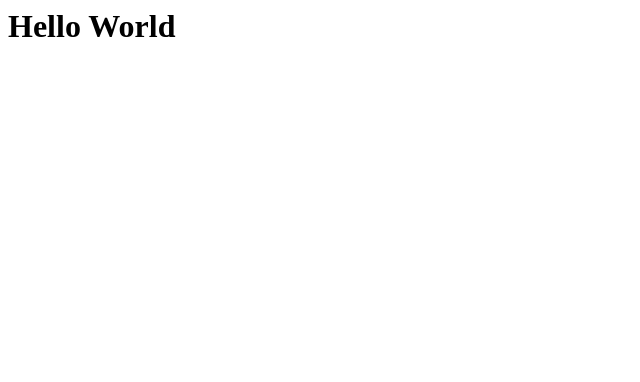
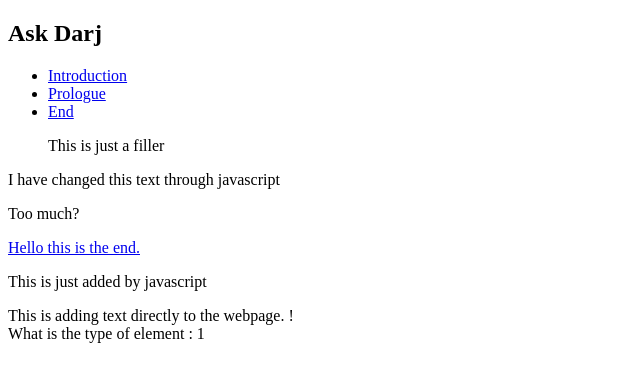
Before and after one commit to asyz21/Ask-Darj-v1.0, a plain HTML site: page index.html in a window 1280 px wide. Shown: the whole page, without its empty margins (0-640 px from the left). Drawn offline with Linux system fonts and the light colour scheme.

Commit message:
big changes

```diff
--- /dev/null
+++ b/css/stylesheet.css
@@ -0,0 +1,5 @@
+.menu {
+    width: 100%;
+    border: 1px;
+    border-radius: 5%;
+}
--- a/index.html
+++ b/index.html
@@ -1,9 +1,50 @@
+<!DOCTYPE HTML>
+<!DOCTYPE HTML>
 <html>
+
 <head>
-<title>
-Ask Darj</title>
+    <meta charset="utf-8">
+    <title>Ask Darj</title>
+    <link rel="stylesheet" type="text/css" href="css/stylesheet.css">
+
 </head>
+
 <body>
-<h1>Hello World</h1>
+    <header>
+        <h2>Ask Darj</h1>
+    </header>
+
+    <!-- <div id="container">
+    Computer Languages : <br>
+    <datalist id="languages" ></datalist>
+    <
+</div>
+ -->
+    <nav id="navmenu">
+        <ul>
+            <li><a href="index.html" title="Homepage" class="menu">Introduction</a> </li>
+            <li><a href="index.html" title="Homepage" class="menu">Prologue</a> </li>
+            <li><a href="index.html" title="Homepage" class="menu">End</a></li>
+            <p>This is just a filler</p>
+        </ul>
+    </nav>
+    <div id="maincontainer">
+        <p id="para">This story dates back billions of years to the time when the Earth was just a spinning ball of fire.</p>
+        <p id="comment">Too much?</p>
+        <p><a href="#">Hello this is the end.</a> </p>
+    </div>
+    <!--  <form>
+        Width:<br>
+        <input type="number" id="width">
+        <br> Height : <br>
+        <input type="number" id="height">
+        <br>
+        <input type="button" onclick="calArea()" value="Get Area">
+        <input type="text" id="area" size="8px">
+
+    </form>
+     -->
+    <script type="text/javascript" src="scripts/script.js"></script>
 </body>
+
 </html>
--- /dev/null
+++ b/scripts/script.js
@@ -0,0 +1,43 @@
+/* function sayHello() {
+    document.write("Hello !!");
+}
+sayHello();
+
+function calArea(w, h) {
+
+    var w = document.getElementById("width").value;
+    var h = document.getElementById("height").value;
+
+    var area = w * h;
+    document.getElementById("area").value = area;
+}
+ */
+var paragraph = document.getElementById("para");
+
+document.write("What is the type of element : ", paragraph.nodeType);
+console.log("This is the inner html : ", paragraph.innerHTML);
+console.log("Does it have any child node : ", paragraph.childNodes);
+paragraph.innerHTML = "I have changed this text through javascript";
+var list = document.getElementsByTagName("p");
+//var aTag = list.getElementsByTagName("a");
+console.log("We have : ", list.length, " items.");
+//console.log("We have : ", aTag.length, " a tag items in list");
+
+//---------How to add content to page by javascript--------//
+var createpTag = document.createElement("p");
+createpTag.innerHTML = "This is just added by javascript";
+document.getElementById("maincontainer").appendChild(createpTag);
+
+//--------------------------------------------------------//
+
+
+//------create content directly-----//
+var createText = document.createTextNode("This is adding text directly to the webpage. !");
+document.getElementById("maincontainer").appendChild(createText);
+
+//5 second timer
+function fiveSecTimer() {
+    alert("This is the 2 second timer");
+}
+
+setTimeout(fiveSecTimer, 2000);
```
Also changed, not shown: README.txt, images/arch.jpg (added), images/fog.jpg (added), images/fuji.jpg (added).
